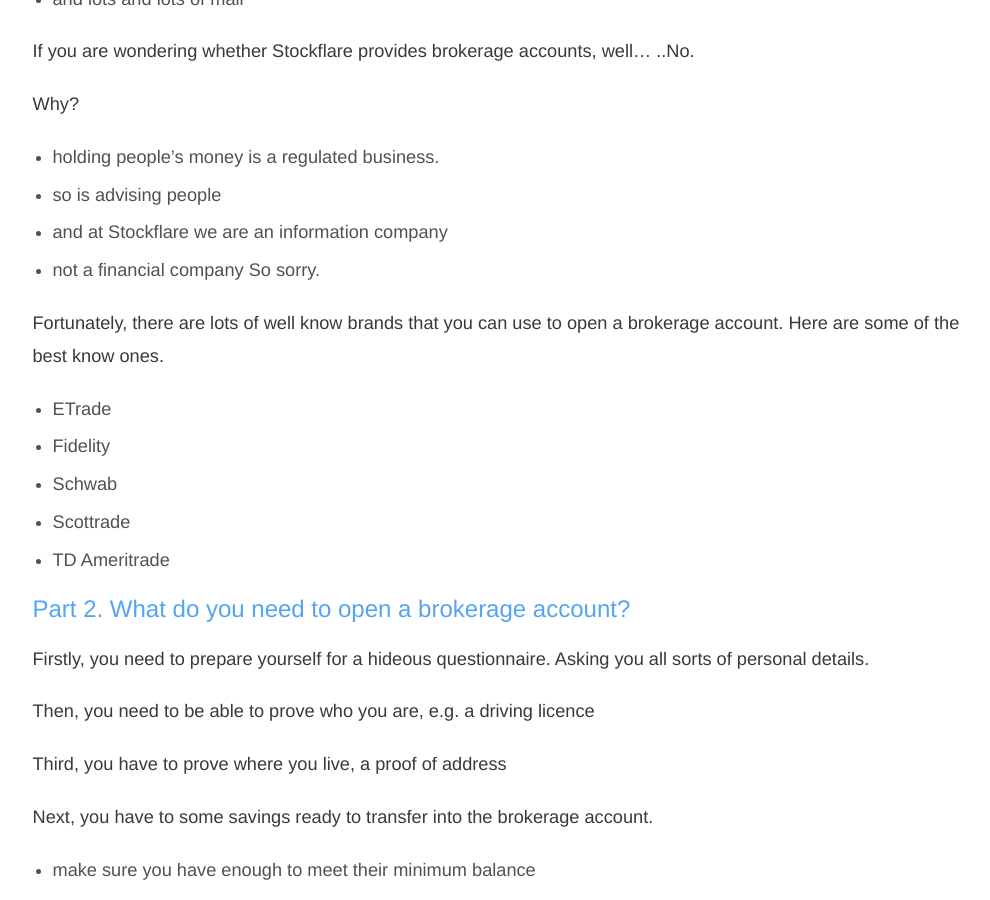
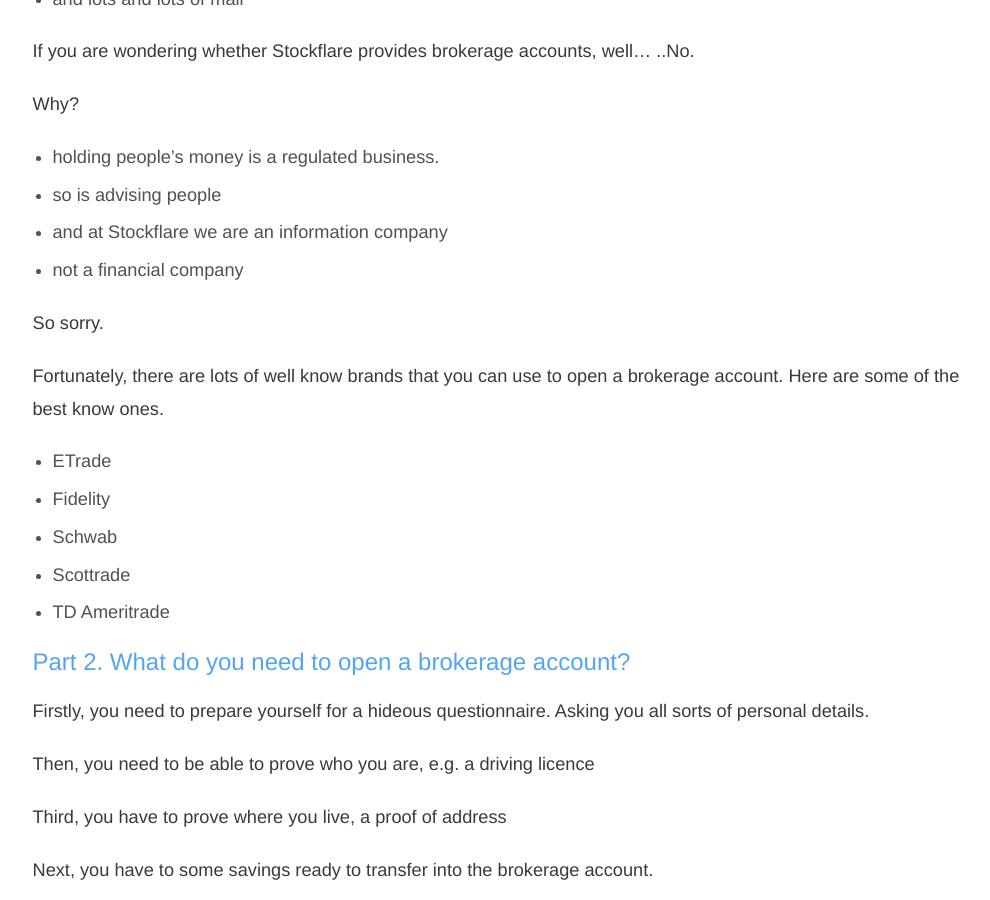
Before and after one commit to Stockflare/learn, a Jekyll site: the page built from _posts/2014-10-29-setting-up-a-brokerage-account.markdown, in a window 1280 px wide and 900 px high, scrolled down 1447 px. Shown: the whole window, without its empty margins (135-1125 px from the left). Built offline with Jekyll 4.4.1, drawn with Linux system fonts in a browser that asks for light colours; nearby versions of some CDN libraries; part of the change alters nothing that is shown.

```diff
--- a/_posts/2014-10-29-setting-up-a-brokerage-account.markdown
+++ b/_posts/2014-10-29-setting-up-a-brokerage-account.markdown
@@ -18,16 +18,17 @@ In this tutorial we outline what you need to do to set up a brokerage account an
 
 There are 4 parts to this tutorial
 
-* First, what is a brokerage account
-* Then, what do you need to prepare
-* Thirdly, the Dos
-* And finally the Don’ts
+0. First, what is a brokerage account
+0. Then, what do you need to prepare
+0. Thirdly, the Dos
+0. And finally the Don’ts
 
 ### Part 1. So what is a brokerage account?
 
 Well, it’s a bit like a bank account. Except its not a place for cash. But a place to put the stocks you own.
 
 And just like a bank account you can expect
+
 * statements
 * online access
 * and lots and lots of mail
@@ -36,14 +37,17 @@ If you are wondering whether Stockflare provides brokerage accounts, well…
 ..No.
 
 Why?
+
 * holding people’s money is a regulated business.
 * so is advising people
 * and at Stockflare we are an information company
 * not a financial company
+
 So sorry.
 
 Fortunately, there are lots of well know brands that you can use to open a brokerage account.
 Here are some of the best know ones.
+
 * ETrade
 * Fidelity
 * Schwab
@@ -59,6 +63,7 @@ Then, you need to be able to prove who you are, e.g. a driving licence
 Third, you have to prove where you live, a proof of address
 
 Next, you have to some savings ready to transfer into the brokerage account.
+
 * make sure you have enough to meet their minimum balance
 * and no credit cards. That’s debt. You don’t borrow to invest. You save to invest
 
@@ -69,6 +74,7 @@ Lastly, you will need a lot of patience. Setting up a brokerage account takes ti
 So what are some of the key Dos to keep in mind.
 
 Firstly, we recommend you go for a low-cost broker
+
 * One that is reputable
 * Check the fees to make sure there’s nothing extra
 * Check what the minimum balance is, to be allowed open an account
@@ -84,11 +90,13 @@ Finally, expect lots and lots of mail.
 What about the Don’ts?
 
 Don’t open a “margin account”
+
 * lots of brokers will let you borrow money and double up your stocks
 * this is speculation, you’d be trying to make risky quick profits
 * it’s a brilliant way to lose money and lose it quickly
 
 Secondly, don’t try trading options
+
 * this is another amazing way to speculate and lose
 
 Thirdly, don’t rush out and subscribe to the Wall Street Journal. You’ve better things to do with your time that watching CNBC or reading the journal. If you choose right, and chose for the long-term, you don’t need to be up to date day-by-day minute-by-minute.
```
